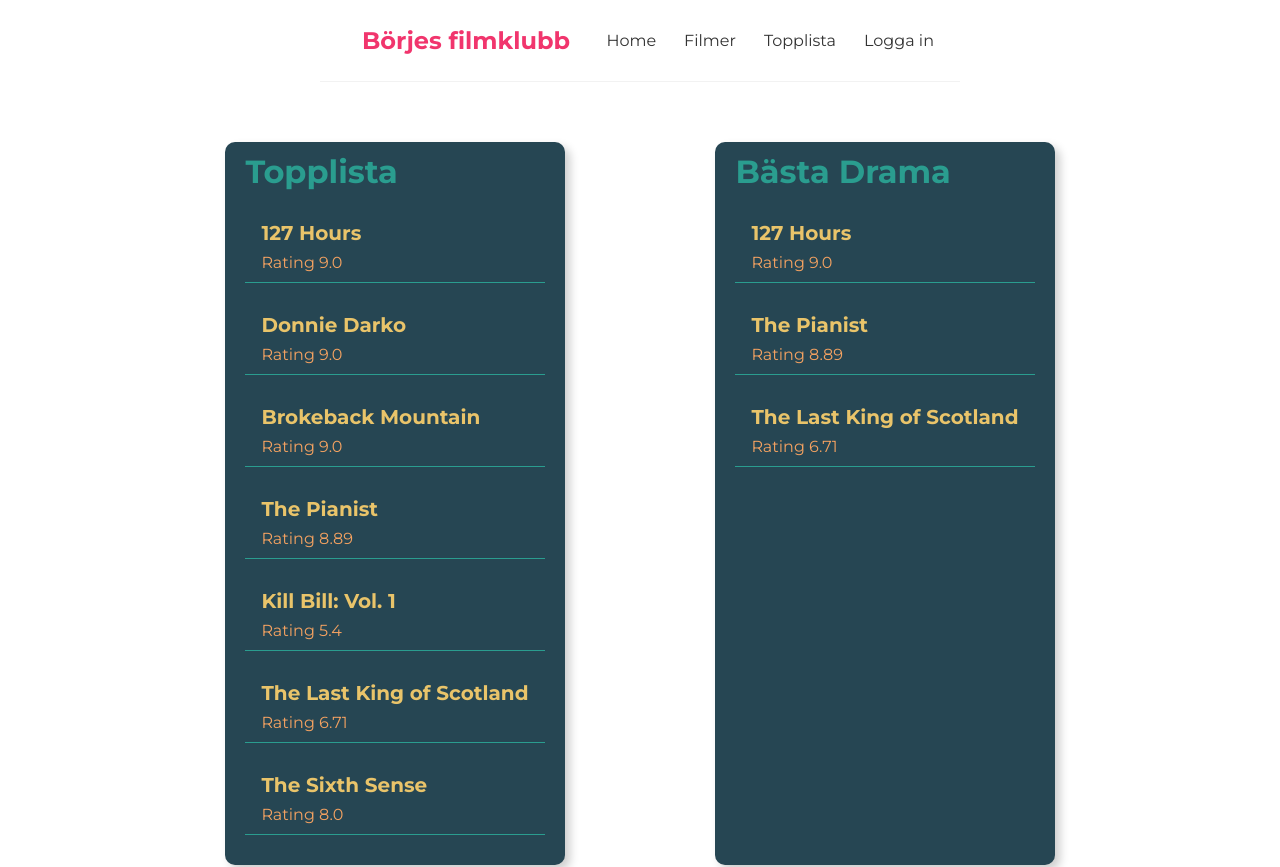
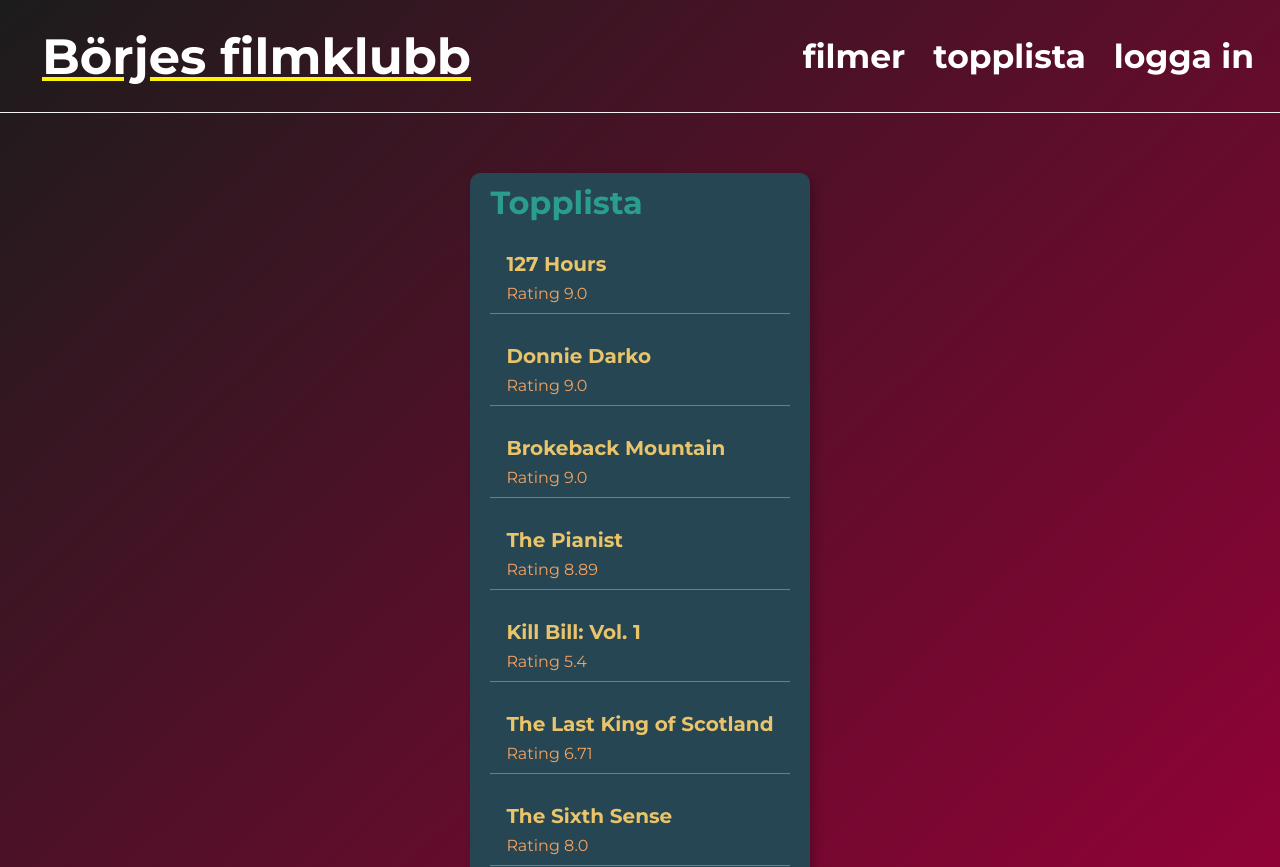
Before and after one commit to kiwiguard/film-club, a React (Create React App) app: page / in a window 1280 px wide. Shown: the top 867 px of the page. Built offline with nearby package versions, Linux system fonts and the light colour scheme; data requests are answered from the project's data file.

Commit message:
ui changes to navbar and added api request variables.

```diff
--- a/package.json
+++ b/package.json
@@ -6,6 +6,7 @@
     "@testing-library/jest-dom": "^5.16.4",
     "@testing-library/react": "^13.3.0",
     "@testing-library/user-event": "^13.5.0",
+    "firebase": "^9.9.1",
     "react": "^18.2.0",
     "react-dom": "^18.2.0",
     "react-router-dom": "^5.3.3",
--- a/src/Components/Home.js
+++ b/src/Components/Home.js
@@ -14,13 +14,6 @@ const Home = () => {
       {isPending && <div>Loading...</div>}
       {error && <div>Oops {error}</div>}
       {movies && <MovieList movies={movies} title="Topplista" />}
-
-      {movies && (
-        <MovieList
-          movies={movies.filter((movie) => movie.genre === "drama")}
-          title="Bästa Drama"
-        />
-      )}
     </div>
   );
 };
--- a/src/Components/Navbar.js
+++ b/src/Components/Navbar.js
@@ -4,13 +4,12 @@ const Navbar = () => {
   return (
     <nav className="navbar">
       <Link to="/">
-        <h1>Börjes filmklubb</h1>
+        <h1 className="nav-title">Börjes filmklubb</h1>
       </Link>
       <div className="links">
-        <Link to="/">Home</Link>
-        <Link to="/movies">Filmer</Link>
-        <Link to="/toplist">Topplista</Link>
-        <Link to="/logIn">Logga in</Link>
+        <Link to="/movies">filmer</Link>
+        <Link to="/toplist">topplista</Link>
+        <Link to="/logIn">logga in</Link>
       </div>
     </nav>
   );
--- a/src/index.css
+++ b/src/index.css
@@ -5,6 +5,11 @@
   margin: 0;
   font-family: 'Montserrat', sans-serif;
   color: #333;
+}
+
+body {
+  background: transparent linear-gradient(136deg, #1C1C1C 0%, #950137 100%) 0% 0% no-repeat padding-box;
+
 }
 
 a {
@@ -36,15 +41,16 @@ button {
   padding: 20px;
   display: flex;
   align-items: center;
-  max-width: 600px;
+  max-width: 1640px;
   margin: 0 auto;
   border-bottom: 1px solid #f2f2f2;
+  font-family: 'Montserrat', sans-serif;
 }
 
-.navbar h1 {
-  color: #f1356d;
-  font-family: 'Montserrat', sans-serif;
-  font-weight: 700;
+.nav-title {
+  color: #ffff;
+  text-decoration: underline;
+  text-decoration-color: #fef10d;
 }
 
 .navbar .links {
@@ -55,10 +61,14 @@ button {
   margin-left: 16px;
   text-decoration: none;
   padding: 6px;
+  color: #ffff;
+  font-size:33px;
+  font-weight: bold;
 }
 
 .navbar a:hover {
-  color: #f1356d;
+  text-decoration: underline;
+  text-decoration-color: #fef10d;
 }
 
 .sans-serif {
```
Also changed, not shown: src/Components/requests.js (added, +13 -0 lines), 1 other file (tests, documents, lock files or other folders).
